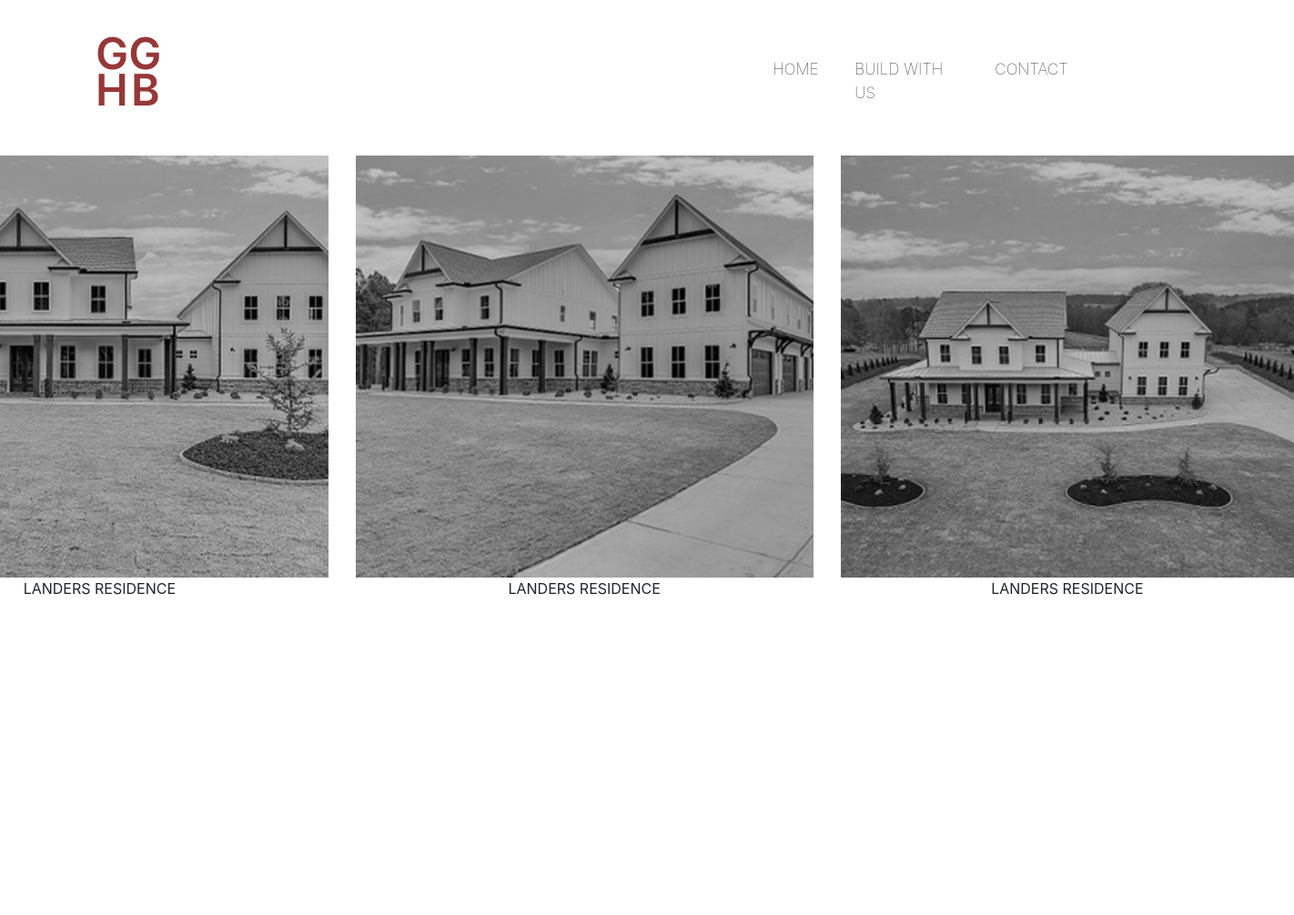
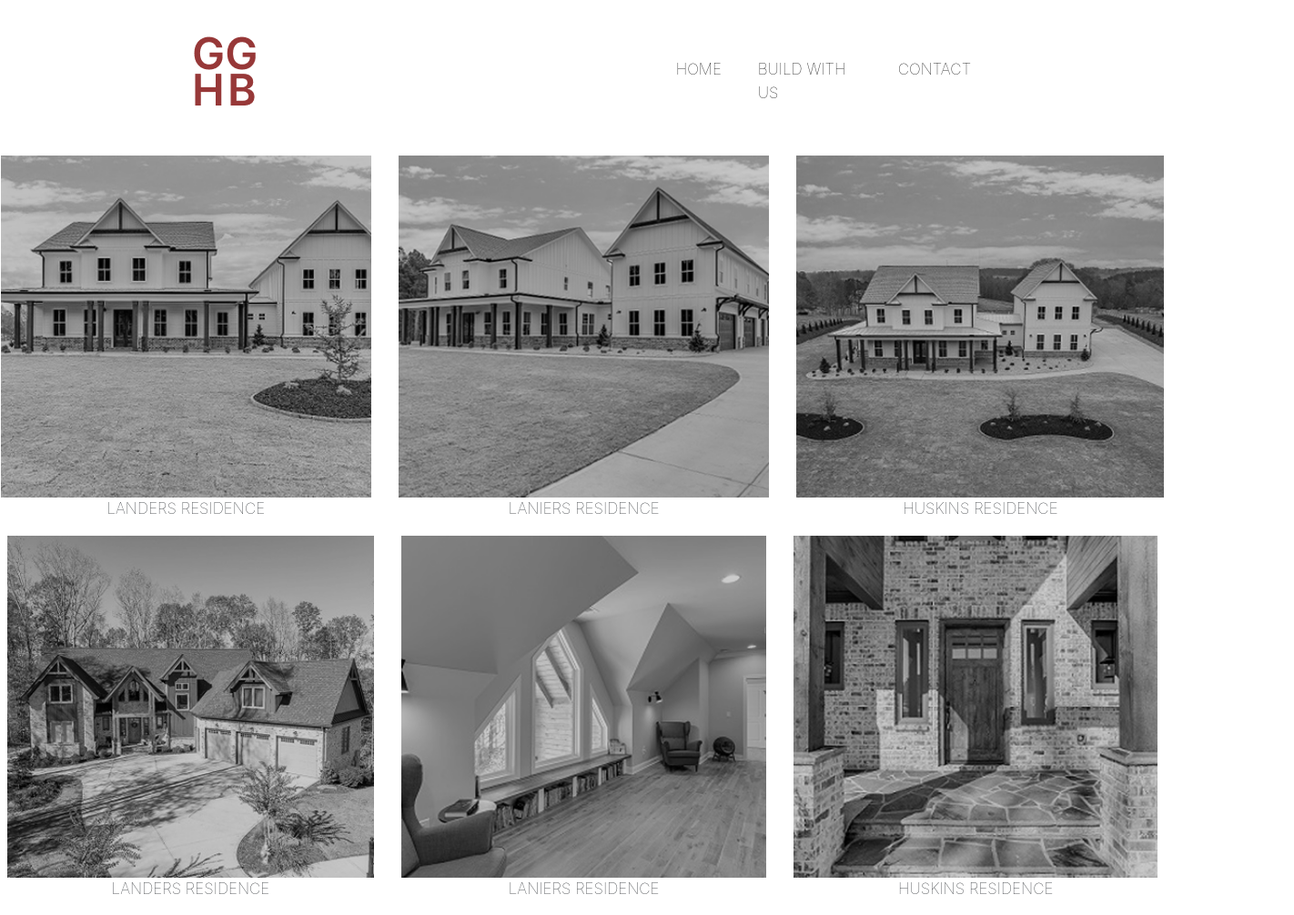
Before and after one commit to NikosKhara/NewGreyGC, a plain HTML site: page index.html in a window 1280 px wide. Shown: the whole page at 91% size, 1422 px wide, since content can reach past the window. Before the commit the page ends 800 px from the top, so only its background shows below. Drawn offline with nearby package versions, Linux system fonts and the light colour scheme.

Commit message:
Added the first 2 rows with changing image when hover feature

```diff
--- a/index.html
+++ b/index.html
@@ -17,7 +17,7 @@
     <body>
         <header>
             <div class="header-nav">
-                <div class="col-1"></div>
+                <div class="col-2"></div>
                     <div class="fill-logo">
                         <a href="index.html">
                             <img src="GGHB.png"/>
@@ -30,22 +30,36 @@
                             <a class="nav-link" href="/Build">BUILD WITH US</a>
                             <a class="nav-link" href="/Contact">CONTACT</a>
                     </div>
-                <div class="col-1"></div>
+                <div class="col-2"></div>
             </div>
         </header>
         <div class="body-row">
             <div class="row-1-body">
                 <div class="rep-row">
-                    <img class="row-img" src="1_401-a-1.png" />
+                    <img class="row-img" src="1_401-a-1.png" onmouseover="this.src='1_401_ a.jpg';" onmouseout="this.src='1_401-a-1.png'" />
                     <p class="p-rows">LANDERS RESIDENCE</p>
                 </div>
+                <div class="rep-row2">
+                    <img class="row-img" src="2_401-1.png" onmouseover="this.src='2_401 1.png';" onmouseout="this.src='2_401-1.png'"/>
+                    <p class="p-rows">LANIERS RESIDENCE</p>
+                </div>
                 <div class="rep-row">
-                    <img class="row-img" src="2_401-1.png" />
+                    <img class="row-img" src="67_401-1.png" onmouseover="this.src='67_401 1.png';" onmouseout="this.src='67_401-1.png'"/>
+                    <p class="p-rows">HUSKINS RESIDENCE</p>
+                </div>
+            </div>
+            <div class="row-1-body">
+                <div class="rep-row">
+                    <img class="row-img" src="e-1.png" onmouseover="this.src='e 1.png';" onmouseout="this.src='e-1.png'" />
                     <p class="p-rows">LANDERS RESIDENCE</p>
                 </div>
+                <div class="rep-row2">
+                    <img class="row-img" src="z-1.png" onmouseover="this.src='z 1.png';" onmouseout="this.src='z-1.png'"/>
+                    <p class="p-rows">LANIERS RESIDENCE</p>
+                </div>
                 <div class="rep-row">
-                    <img class="row-img" src="67_401-1.png" />
-                    <p class="p-rows">LANDERS RESIDENCE</p>
+                    <img class="row-img" src="f-1.png" onmouseover="this.src='f 1.png';" onmouseout="this.src='f-1.png'"/>
+                    <p class="p-rows">HUSKINS RESIDENCE</p>
                 </div>
             </div>
         </div>
--- a/style.css
+++ b/style.css
@@ -45,11 +45,14 @@
 }
 
 .row-img{
-    height:29rem;
+    height:23.5rem;
+    max-width: 26rem;
 }
 
 .p-rows{
     place-self: center;
+    font-weight:100;
+    font-size: 17px;
 }
 
 .row-1-body{
```
Also changed, not shown: 1_401_ a.jpg (added), 2_401 1.png (added), 67_401 1.png (added), FuturaCyrillicBook.ttf (added), FuturaCyrillicDemi.ttf (added), FuturaCyrillicLight.ttf (added), e 1.png (added), e-1.png (added), f 1.png (added), f-1.png (added), z 1.png (added), z-1.png (added).
